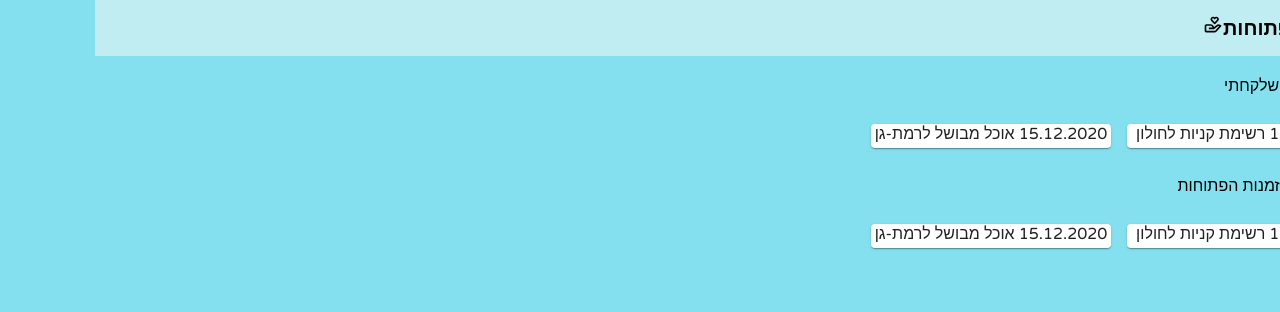
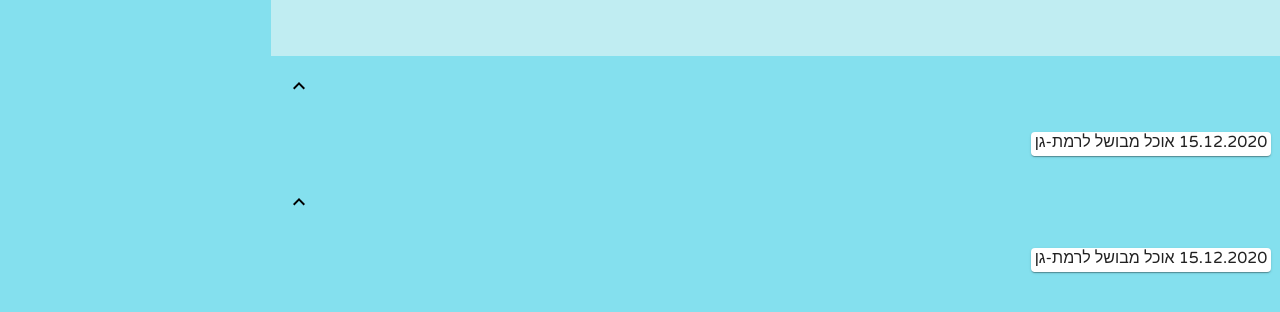
Before and after one commit to amityona/Alon_And_Ella, a React (Create React App) app: page /donor/all-orders in a window 1280 px wide. Shown: the top 312 px of the page. Built offline with nearby package versions, Linux system fonts and the light colour scheme.

Commit message:
donor updates

```diff
--- a/src/components/AllOrders.js
+++ b/src/components/AllOrders.js
@@ -5,6 +5,13 @@
 import { useHistory } from "react-router-dom";
 import Paper from '@material-ui/core/Paper';
 import { BiDonateHeart } from "react-icons/bi"
+import List from '@material-ui/core/List';
+import ListItem from '@material-ui/core/ListItem';
+import ListItemIcon from '@material-ui/core/ListItemIcon';
+import ListItemText from '@material-ui/core/ListItemText';
+import ExpandLess from '@material-ui/icons/ExpandLess';
+import ExpandMore from '@material-ui/icons/ExpandMore';
+import Collapse from '@material-ui/core/Collapse';
 
 const useStyles = makeStyles(theme => ({
 
@@ -23,13 +30,16 @@
       },
   p: {
     textAlign: "right",
-    margin: 20,
+    margin: 10,
   },
   header: {
     textAlign: "right",
     padding: 15,
     fontSize: 20,
     fontWeight: 700,
+  },
+  nested: {
+    paddingLeft: theme.spacing(4),
   },
 }));
 
@@ -49,9 +59,18 @@
     }
   ]
   const listMyOrders = myOrders.map((o)=> <Paper key={o.order} onClick={submit}>{o.date} {o.order}</Paper>)
+  const [open, setOpen] = useState(true);
+  const [open2, setOpen2] = useState(true);
 
-  function submit() {
+  const handleClick = () => {
+    setOpen(!open);
+  };
+  const handleClick2 = () => {
+    setOpen2(!open2);
+  };
 
+  function submit(i) {
+// console.log(myOrders[i])
   }
 
   return (
@@ -60,20 +79,40 @@
         הזמנות פתוחות
         <BiDonateHeart />
       </Box>
-      <p className={classes.p}>
-       (7) הזמנות שלקחתי
-      </p>
-      <Box className={classes.paper}>
 
-{listMyOrders}
-      </Box>
-      <p className={classes.p}>
-       (43) כל ההזמנות הפתוחות
-      </p>
-      <Box className={classes.paper}>
+      <ListItem button onClick={handleClick}>
+        <ListItemIcon>
+        </ListItemIcon>
+        <ListItemText primary="(7) הזמנות שלקחתי" className={classes.p}/>
+        {open ? <ExpandLess /> : <ExpandMore />}
+      </ListItem>
+      <Collapse in={open} timeout="auto" unmountOnExit>
+        <List component="div" disablePadding>
+          <ListItem button className={classes.nested}>
+          <Box className={classes.paper}>
+ {listMyOrders}
+       </Box>
+            <ListItemText primary="" />
+          </ListItem>
+        </List>
+      </Collapse>
 
-{listMyOrders}
-      </Box>
+      <ListItem button onClick={handleClick2}>
+        <ListItemIcon>
+        </ListItemIcon>
+        <ListItemText primary=" (43) כל ההזמנות הפתוחות" className={classes.p} />
+        {open2 ? <ExpandLess /> : <ExpandMore />}
+      </ListItem>
+      <Collapse in={open2} timeout="auto" unmountOnExit>
+        <List component="div" disablePadding>
+          <ListItem button className={classes.nested}>
+          <Box className={classes.paper}>
+            {listMyOrders}
+         </Box>
+            <ListItemText primary="" />
+          </ListItem>
+        </List>
+      </Collapse>
 
     </div>
   );
--- a/src/components/OrderDetails.js
+++ b/src/components/OrderDetails.js
@@ -83,6 +83,7 @@
 
   function submit() {
     console.log([{"donorPay":selectedValue}])
+    history.push("/donor/all-orders");
   }
   return (
     <div>
```
Also changed, not shown: 1 other file (tests, documents, lock files or other folders).
